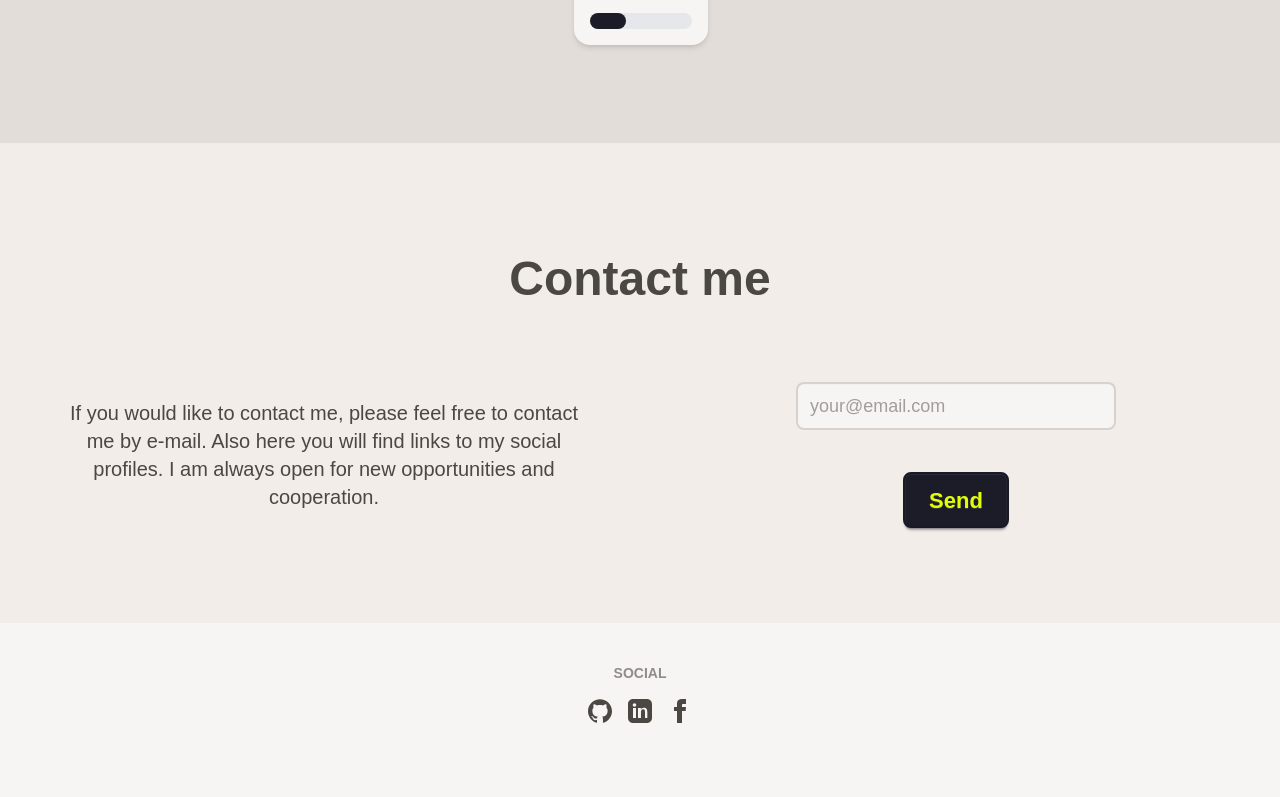
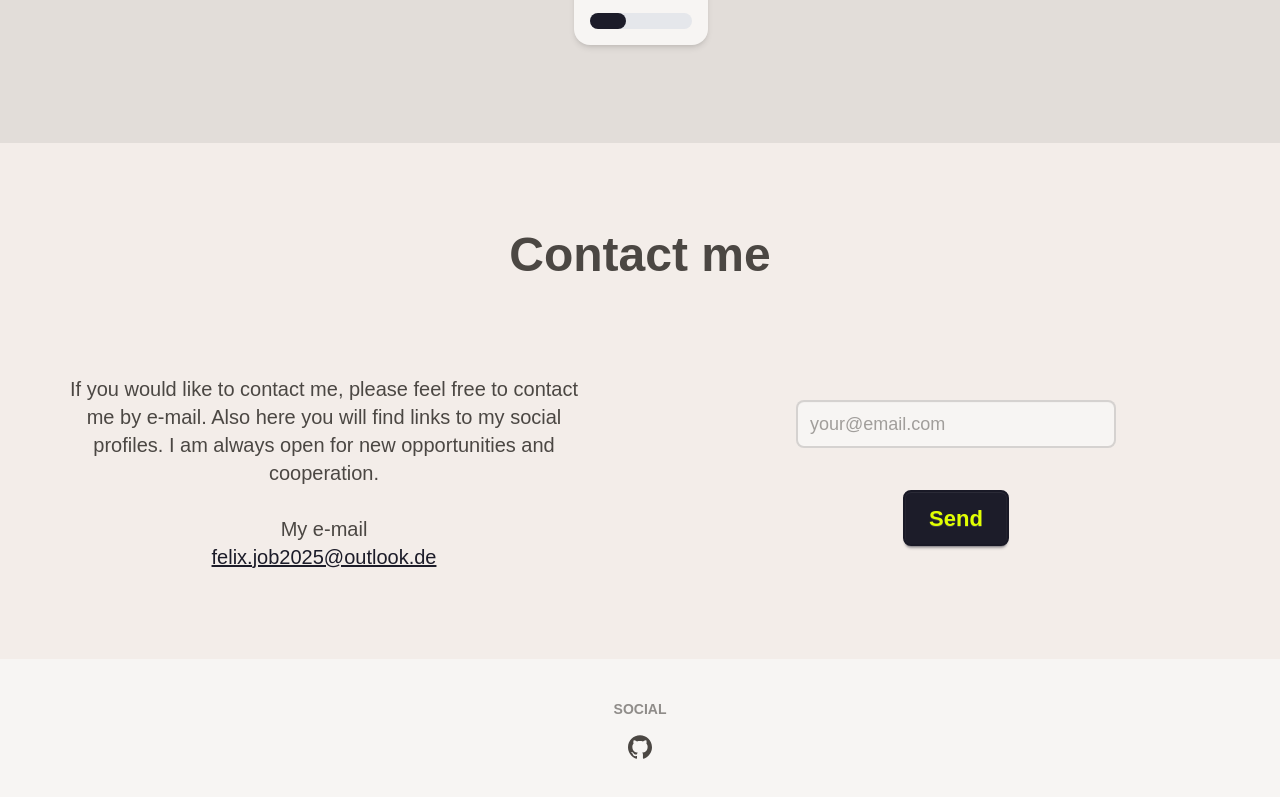
Before and after one commit to payermann/felix-portfolio-frontend, a React (Vite) app: page / in a window 1280 px wide. Shown: the part 889-1686 px from the top of the page. Before the commit the page ends 1652 px from the top, so only its background shows below. Built offline with nearby package versions, Linux system fonts and the light colour scheme; a web font is replaced by a local one.

Commit message:
add formspree & email and removed unused links

```diff
--- a/src/components/Footer.tsx
+++ b/src/components/Footer.tsx
@@ -19,7 +19,7 @@ export default function Footer() {
               <path d="M12 .297c-6.63 0-12 5.373-12 12 0 5.303 3.438 9.8 8.205 11.385.6.113.82-.258.82-.577 0-.285-.01-1.04-.015-2.04-3.338.726-4.042-1.61-4.042-1.61-.546-1.387-1.333-1.757-1.333-1.757-1.089-.744.084-.729.084-.729 1.205.084 1.84 1.236 1.84 1.236 1.07 1.835 2.809 1.305 3.495.998.108-.776.418-1.305.762-1.605-2.665-.305-5.466-1.333-5.466-5.93 0-1.31.465-2.38 1.235-3.22-.135-.303-.54-1.523.105-3.176 0 0 1.005-.322 3.3 1.23.96-.267 1.98-.399 3-.405 1.02.006 2.04.138 3 .405 2.28-1.552 3.285-1.23 3.285-1.23.645 1.653.24 2.873.12 3.176.765.84 1.23 1.91 1.23 3.22 0 4.61-2.805 5.625-5.475 5.92.435.375.81 1.096.81 2.21 0 1.595-.015 2.88-.015 3.27 0 .315.21.69.825.57C20.565 22.092 24 17.592 24 12.297c0-6.627-5.373-12-12-12z" />
             </svg>
           </a>
-          <a
+          {/* <a
             href="https://www.linkedin.com/"
             target="_blank"
             rel="noopener noreferrer"
@@ -48,7 +48,7 @@ export default function Footer() {
             >
               <path d="M9 8h-3v4h3v12h5v-12h3.642l.358-4h-4v-1.667c0-.955.192-1.333 1.115-1.333h2.885v-5h-3.808c-3.596 0-5.192 1.583-5.192 4.615v3.385z"></path>
             </svg>
-          </a>
+          </a> */}
         </div>
       </nav>
     </footer>
--- a/src/pages/Home.tsx
+++ b/src/pages/Home.tsx
@@ -59,18 +59,34 @@ export default function Home() {
               If you would like to contact me, please feel free to contact me by
               e-mail. Also here you will find links to my social profiles. I am
               always open for new opportunities and cooperation.
+              <br />
+              <br />
+              My e-mail <br />
+              <a
+                className="text-secondary underline"
+                href="mailto:felix.job2025@outlook.de"
+              >
+                felix.job2025@outlook.de
+              </a>
             </p>
+
             <div>
+              <form action="https://formspree.io/f/xwpopgld" method="POST">
                 <input
                   className="input input-lg validator self-center"
                   type="email"
+                  name="email"
                   required
                   placeholder="your@email.com"
                 />
                 <div className="validator-hint">Enter valid email address</div>
-              <button className="btn btn-xl btn-primary center mt-4">
+                <button
+                  type="submit"
+                  className="btn btn-xl btn-primary center mt-4"
+                >
                   Send
                 </button>
+              </form>
             </div>
           </div>
         </div>
```
Lines whose indentation alone changed are shown as unchanged.
